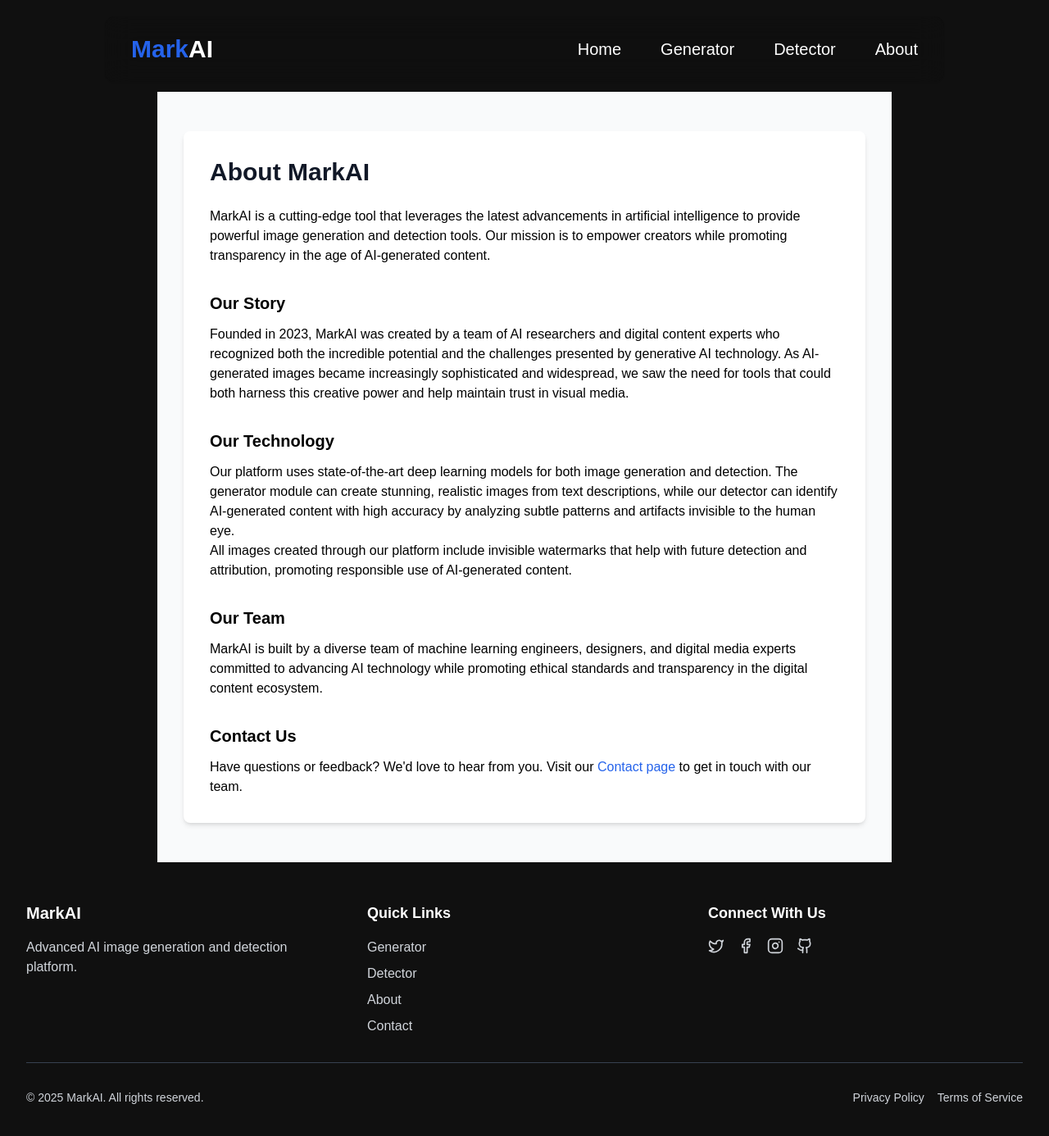
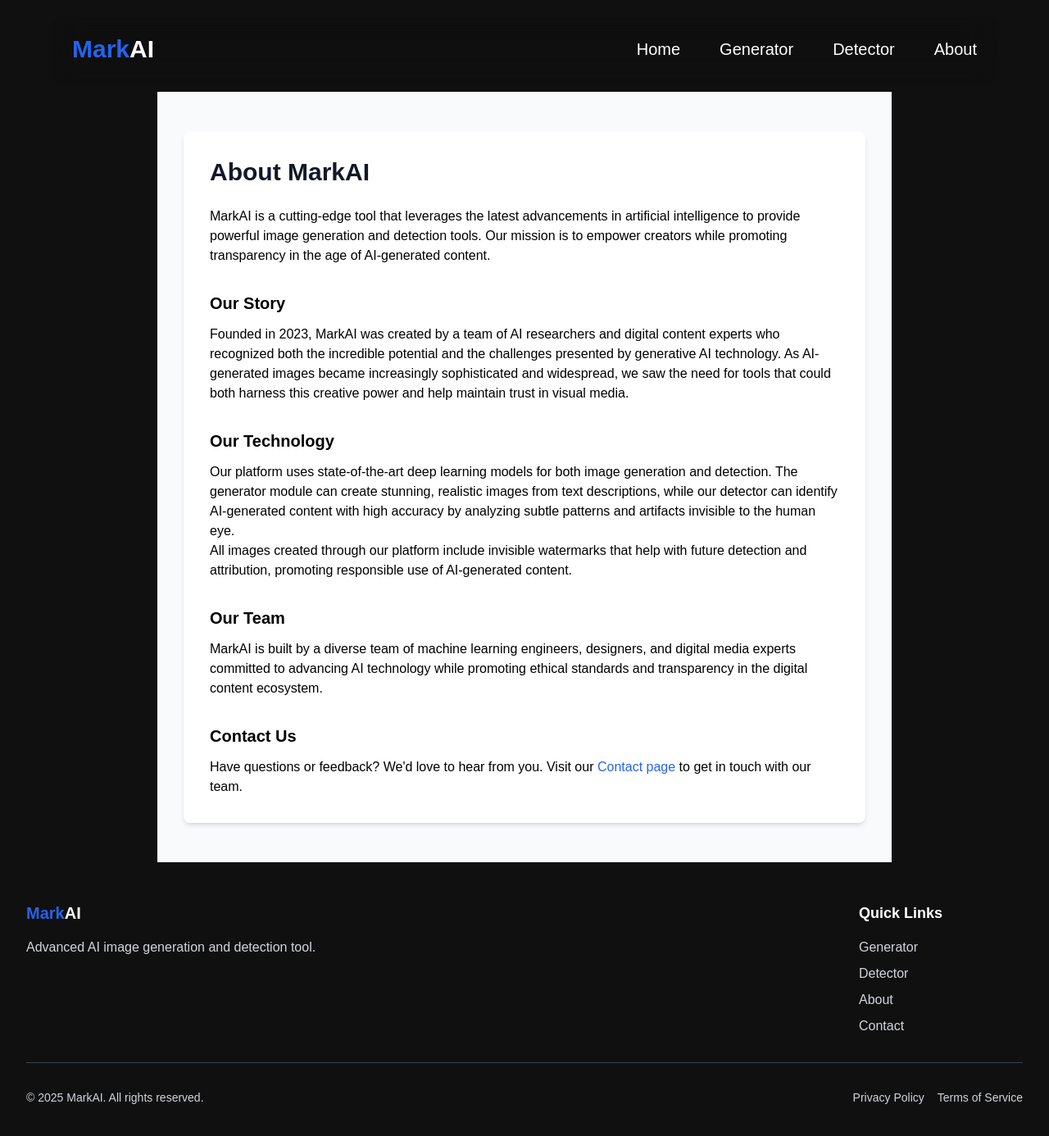
Before and after one commit to gourish-mokashi/MarkAI-NMITHacks, a React (Vite) app: page /about in a window 1280 px wide. Shown: the top 1386 px of the page at 82% size. Built offline with nearby package versions, Linux system fonts and the light colour scheme; a web font is replaced by a local one.

Commit message:
minor changes

```diff
--- a/src/components/Footer.tsx
+++ b/src/components/Footer.tsx
@@ -3,16 +3,16 @@ import { TwitterIcon, FacebookIcon, InstagramIcon, GithubIcon } from 'lucide-rea
 export function Footer() {
   return <footer className="text-white w-full">
       <div className="max-w-7xl mx-auto px-4 sm:px-6 lg:px-8 py-12">
-        <div className="grid grid-cols-1 md:grid-cols-3 gap-8">
+        <div className="flex justify-between">
           <div>
-            <h3 className="text-xl font-bold mb-4">MarkAI</h3>
+            <h3 className="text-xl font-bold mb-4"><span className='text-blue-600'>Mark</span>AI</h3>
             <p className="text-gray-300">
-              Advanced AI image generation and detection platform.
+              Advanced AI image generation and detection tool.
             </p>
           </div>
           <div>
             <h4 className="text-lg font-semibold mb-4">Quick Links</h4>
-            <ul className="space-y-2">
+            <ul className="space-y-2 mr-32">
               <li>
                 <Link to="/generator" className="text-gray-300 hover:text-white">
                   Generator
@@ -35,23 +35,6 @@ export function Footer() {
               </li>
             </ul>
           </div>
-          <div>
-            <h4 className="text-lg font-semibold mb-4">Connect With Us</h4>
-            <div className="flex space-x-4">
-              <a href="#" className="text-gray-300 hover:text-white">
-                <TwitterIcon className="h-5 w-5" />
-              </a>
-              <a href="#" className="text-gray-300 hover:text-white">
-                <FacebookIcon className="h-5 w-5" />
-              </a>
-              <a href="#" className="text-gray-300 hover:text-white">
-                <InstagramIcon className="h-5 w-5" />
-              </a>
-              <a href="#" className="text-gray-300 hover:text-white">
-                <GithubIcon className="h-5 w-5" />
-              </a>
-            </div>
-          </div>
         </div>
         <div className="border-t border-gray-700 mt-8 pt-8 flex flex-col md:flex-row justify-between">
           <p className="text-gray-300 text-sm">
--- a/src/components/Header.tsx
+++ b/src/components/Header.tsx
@@ -5,9 +5,9 @@ import { MenuIcon, XIcon } from 'lucide-react';
 export function Header() {
   const [isMenuOpen, setIsMenuOpen] = useState(false);
   return (
-    <header className="sticky top-5 z-50 shadow-sm mx-4 my-4 rounded-xl bg-[#101010]/30 backdrop-blur-lg min-w-[80%]">
-      <div className="max-w-7xl mx-auto px-4 sm:px-6 lg:px-8">
-        <div className="flex justify-between h-20">
+    <header className="w-[90%] sticky top-5 z-50 shadow-sm px-4 my-4 rounded-xl bg-[#101010]/30 backdrop-blur-lg">
+      <div className="w-full max-w-7xl mx-auto">
+        <div className="flex justify-between p-2 h-20">
           <div className="flex items-center">
             <Link to="/" className="flex-shrink-0 flex items-center">
               <span className="text-blue-600 font-bold text-3xl">Mark</span>
--- a/src/pages/About.tsx
+++ b/src/pages/About.tsx
@@ -1,4 +1,3 @@
-import React from 'react';
 export function About() {
   return <div className="w-full bg-gray-50 py-12 min-h-screen">
       <div className="max-w-4xl mx-auto px-4 sm:px-6 lg:px-8">
```
